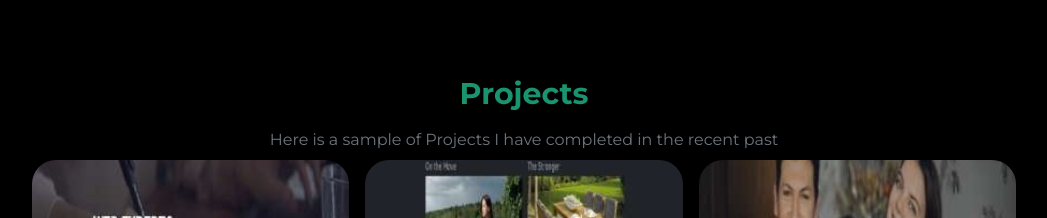
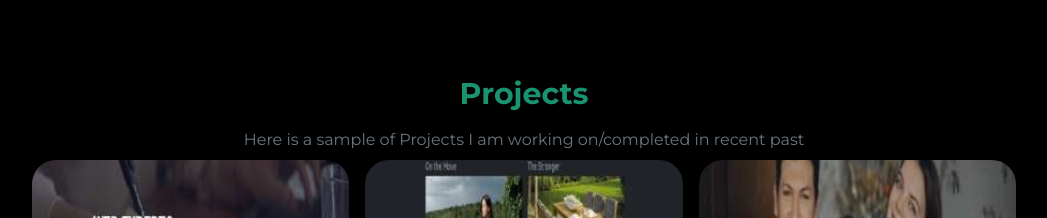
Before and after one commit to DKarimi90/Portfolio, a React (Vite) app: page / in a window 1280 px wide. Shown: the part 1740-1958 px from the top of the page, without its empty margins (116-1163 px from the left). Built offline with nearby package versions, Linux system fonts and the light colour scheme; a web font is replaced by a local one.

Commit message:
updated project tag line

```diff
--- a/src/components/Projects.jsx
+++ b/src/components/Projects.jsx
@@ -6,7 +6,7 @@ const Projects = () => {
   <div name='projects' className='container md:mb-20 max-w-[1000px] mx-auto'>
       <div className='flex flex-col items-center'>
         <p className='title'>Projects</p>
-        <p className='dark:text-[var(--secondary2)]'>Here is a sample of Projects I have completed in the recent past</p>
+        <p className='dark:text-[var(--secondary2)]'>Here is a sample of Projects I am working on/completed in recent past</p>
       </div>
     <div className='w-full grid sm:grid-cols-2 md:grid-cols-3 gap-4 px-2'>
 
```
